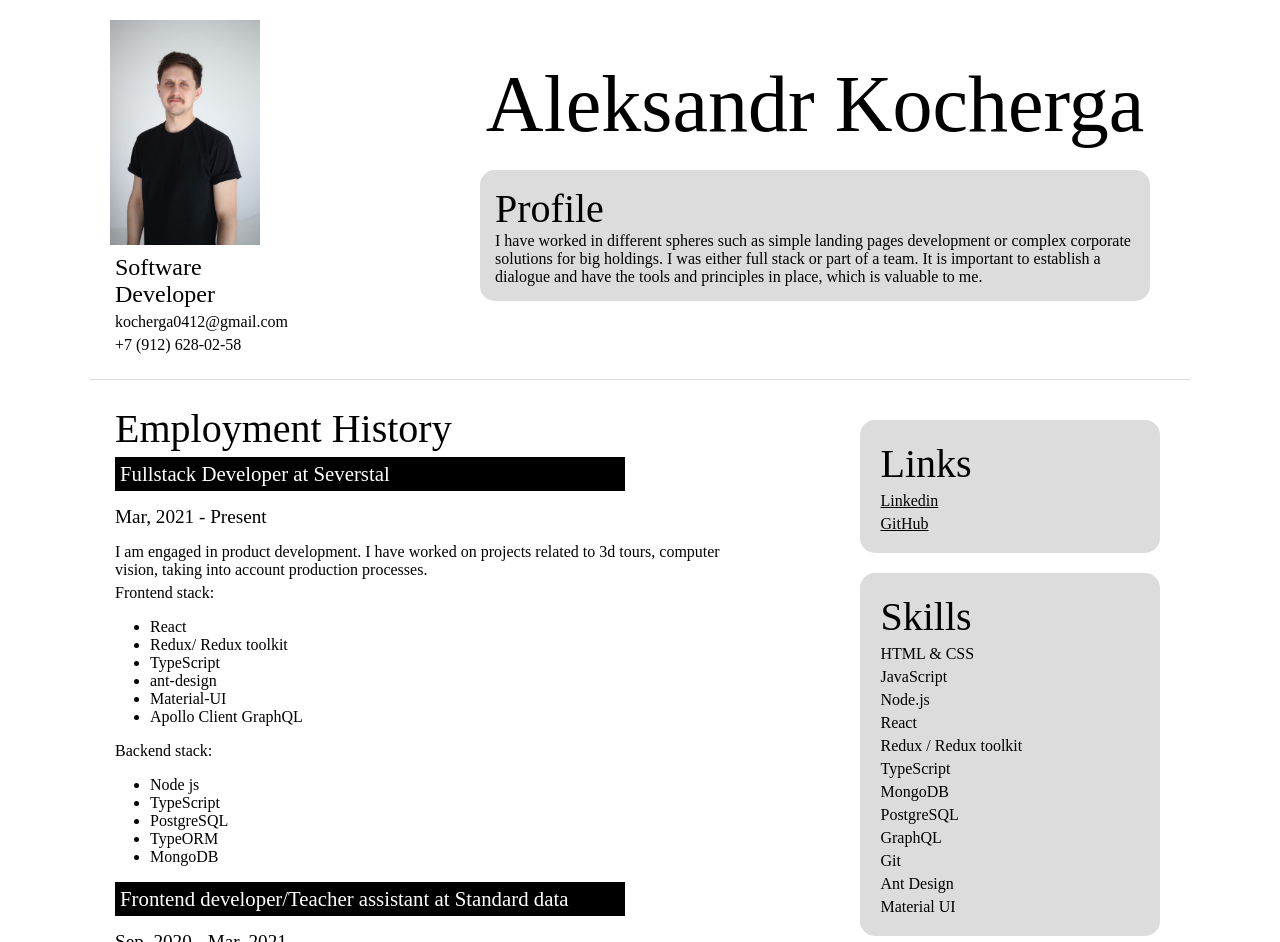
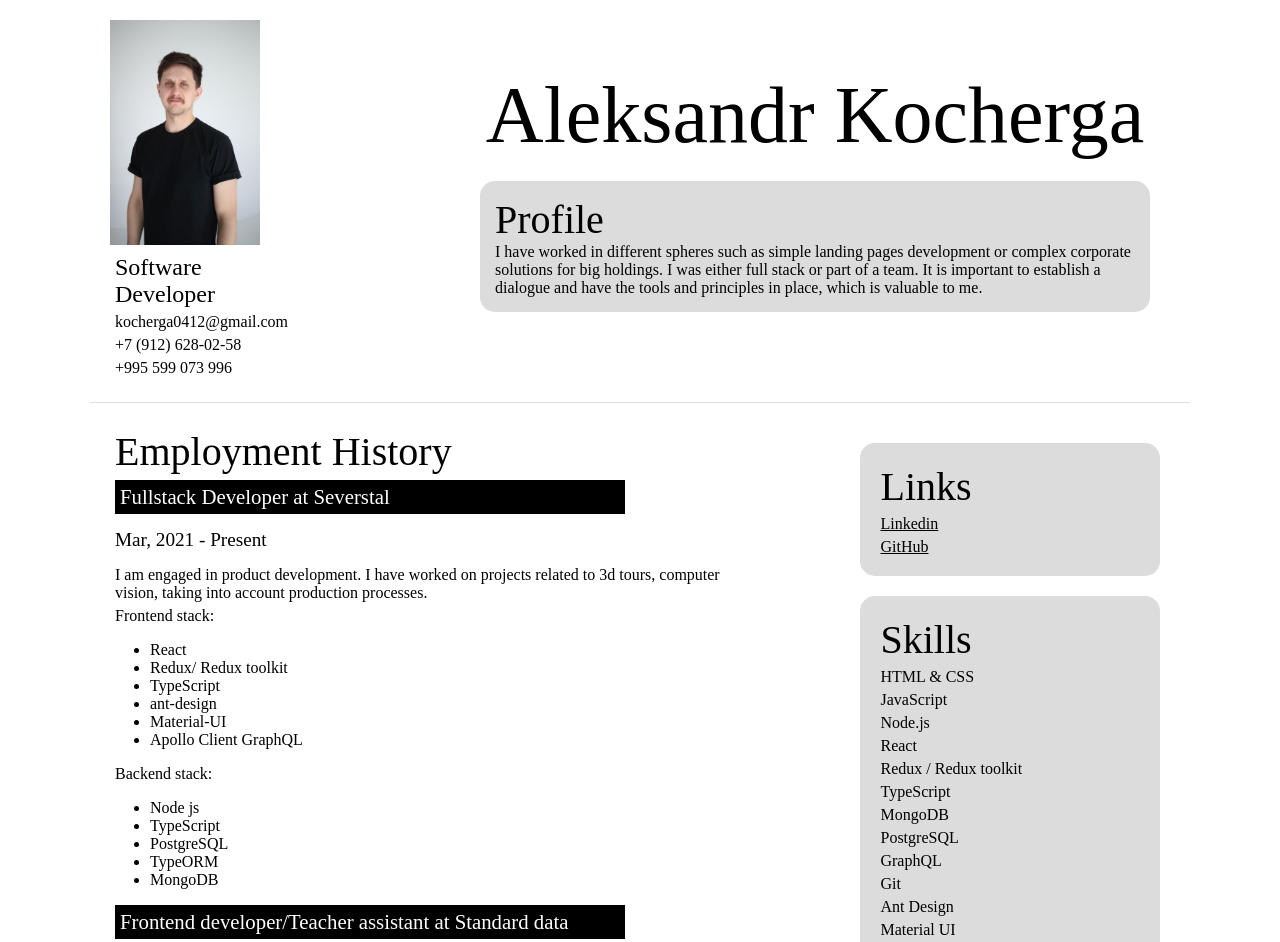
Before and after one commit to AleksandrKocherga/AleksandrKocherga.github.io, a plain HTML site: page index.html in a window 1280 px wide. Shown: the top 942 px of the page. Drawn offline with Linux system fonts and the light colour scheme.

Commit message:
Update index.html

```diff
--- a/index.html
+++ b/index.html
@@ -20,6 +20,8 @@
                     <p class="job-title">Software Developer</p>
                     <p class="email">kocherga0412@gmail.com</p>
                     <p class="phone-number">+7 (912) 628-02-58</p>
+                    <p class="phone-number">+995 599 073 996</p>
+
                 </div>
             </div>
             <div class="prof-summary">
```
